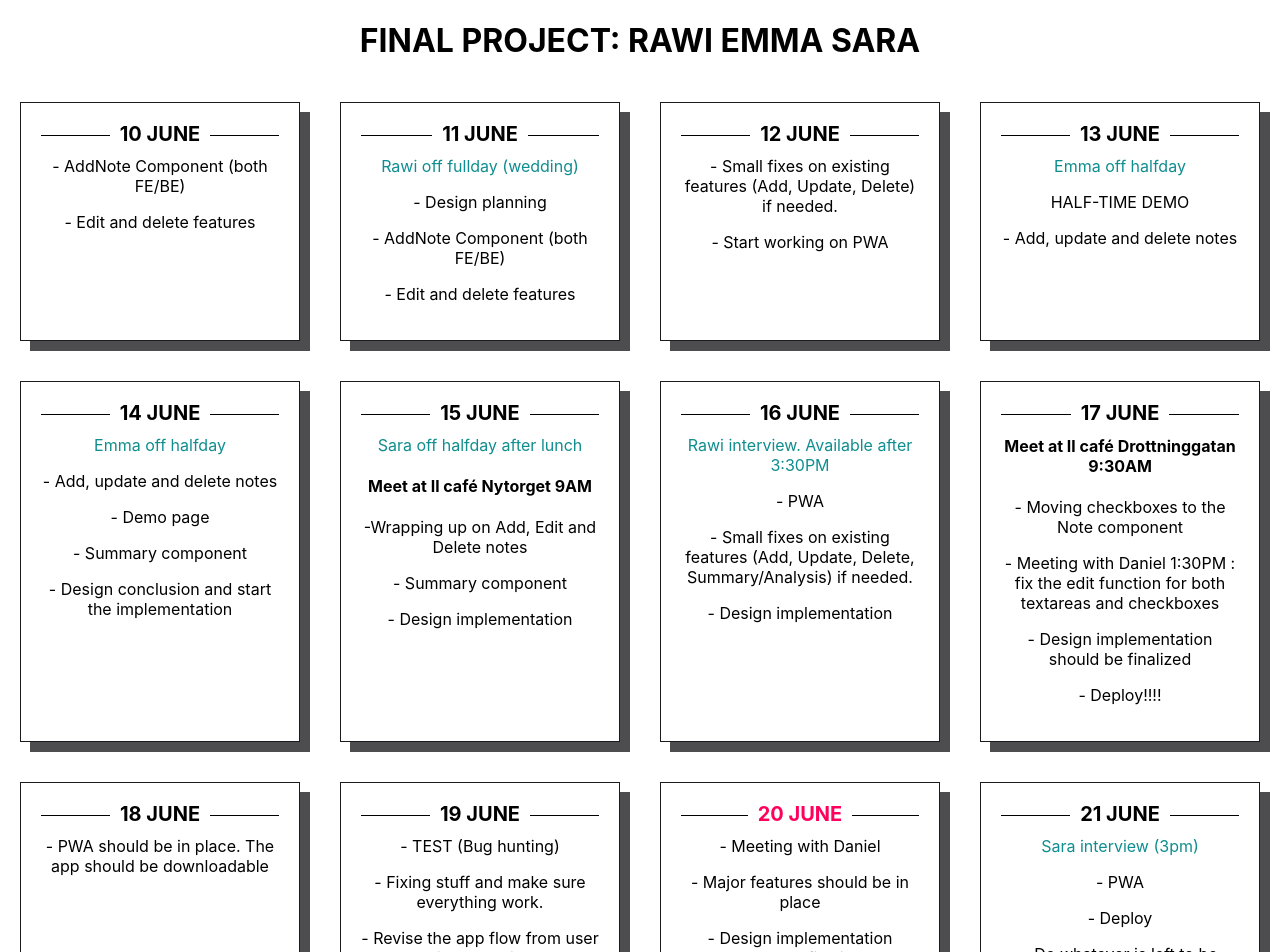
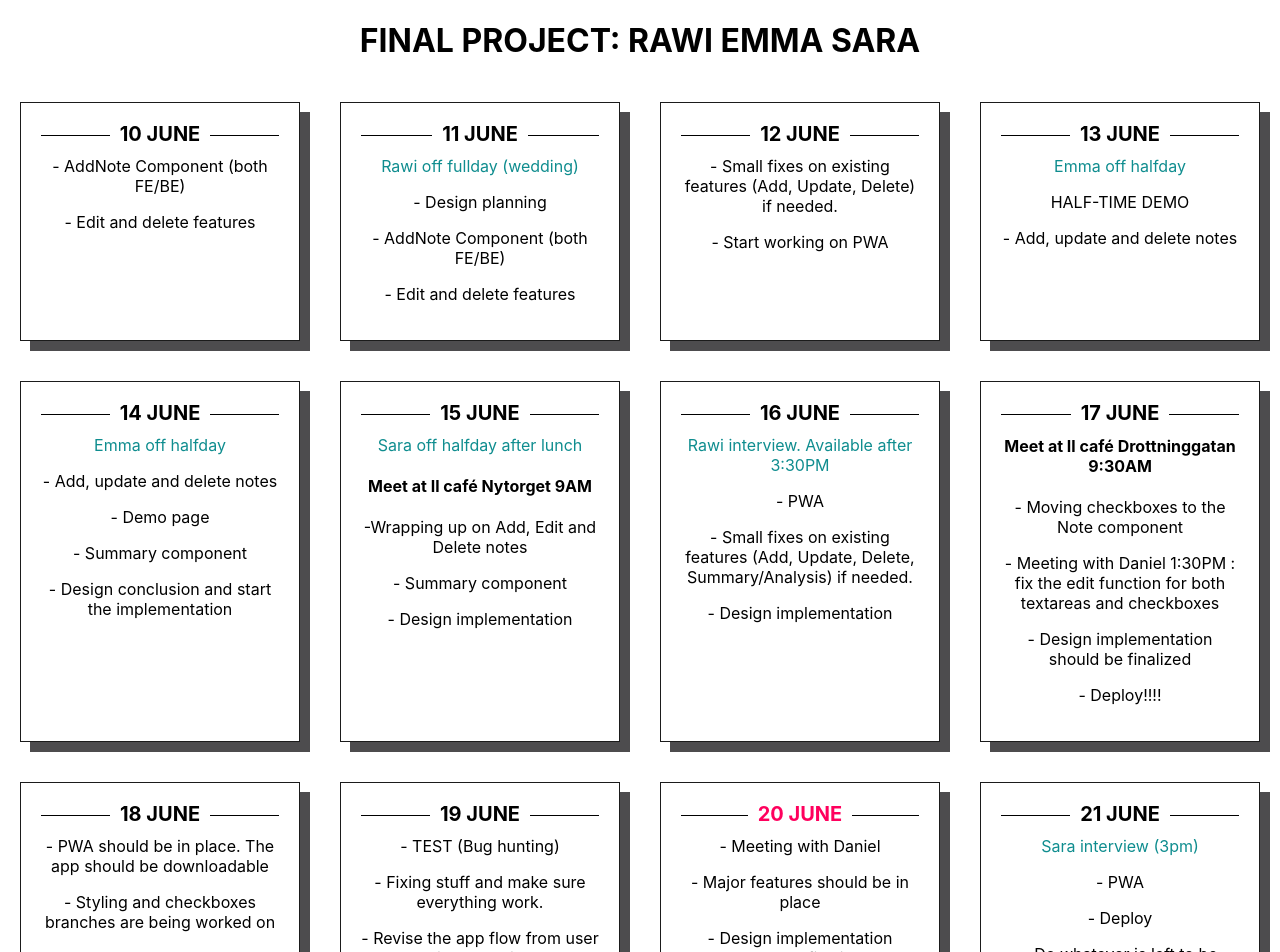
Before and after one commit to rawisou/final-project-tracker, a React (Create React App) app: page / in a window 1280 px wide. Shown: the top 952 px of the page. Built offline with nearby package versions, Linux system fonts and the light colour scheme.

Commit message:
updated schedules

```diff
--- a/src/App.js
+++ b/src/App.js
@@ -71,6 +71,7 @@ function App() {
       <article className="card">
         <h3><span>18 June</span></h3>
         <p>- PWA should be in place. The app should be downloadable</p>
+        <p>- Styling and checkboxes branches are being worked on</p>
       </article>
 
       <article className="card">
```
